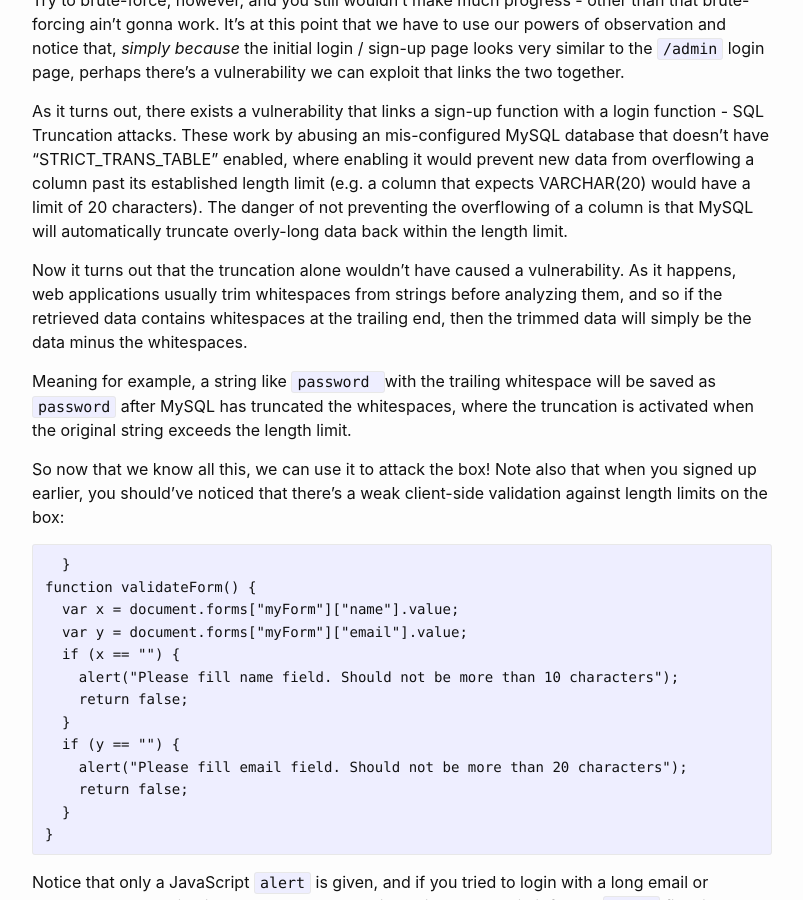
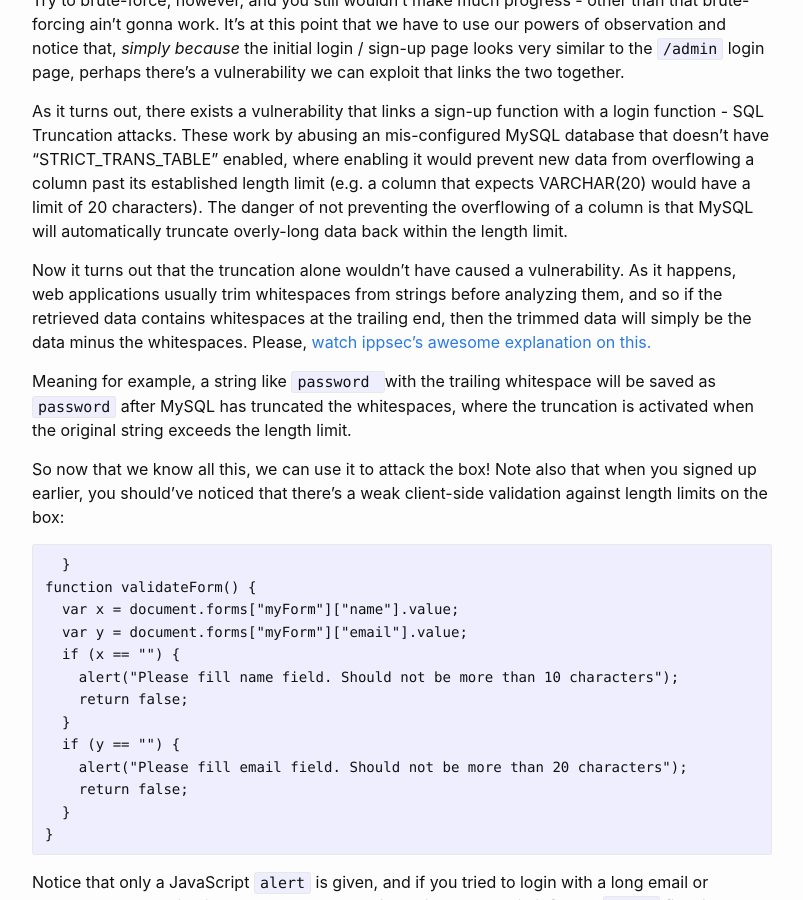
Before and after one commit to ongyuann/ongyuann.github.io, a Jekyll site: the page built from _posts/2020-07-12-htb-book.md, in a window 1280 px wide and 900 px high, scrolled down 2196 px. Shown: the whole window, without its empty margins (238-1041 px from the left). Built offline with Jekyll 4.4.1, drawn with Linux system fonts in a browser that asks for light colours.

Commit message:
Update 2020-07-12-htb-book.md

```diff
--- a/_posts/2020-07-12-htb-book.md
+++ b/_posts/2020-07-12-htb-book.md
@@ -72,7 +72,7 @@ Try to brute-force, however, and you still wouldn't make much progress - other t
 
 As it turns out, there exists a vulnerability that links a sign-up function with a login function - SQL Truncation attacks. These work by abusing an mis-configured MySQL database that doesn't have "STRICT_TRANS_TABLE” enabled, where enabling it would prevent new data from overflowing a column past its established length limit (e.g. a column that expects VARCHAR(20) would have a limit of 20 characters). The danger of not preventing the overflowing of a column is that MySQL will automatically truncate overly-long data back within the length limit.
 
-Now it turns out that the truncation alone wouldn't have caused a vulnerability. As it happens, web applications usually trim whitespaces from strings before analyzing them, and so if the retrieved data contains whitespaces at the trailing end, then the trimmed data will simply be the data minus the whitespaces.
+Now it turns out that the truncation alone wouldn't have caused a vulnerability. As it happens, web applications usually trim whitespaces from strings before analyzing them, and so if the retrieved data contains whitespaces at the trailing end, then the trimmed data will simply be the data minus the whitespaces. Please, [watch ippsec's awesome explanation on this.](https://youtu.be/RBtN5939m3g?t=5250)
 
 
 Meaning for example, a string like `password               ` with the trailing whitespace will be saved as `password` after MySQL has truncated the whitespaces, where the truncation is activated when the original string exceeds the length limit.
```
